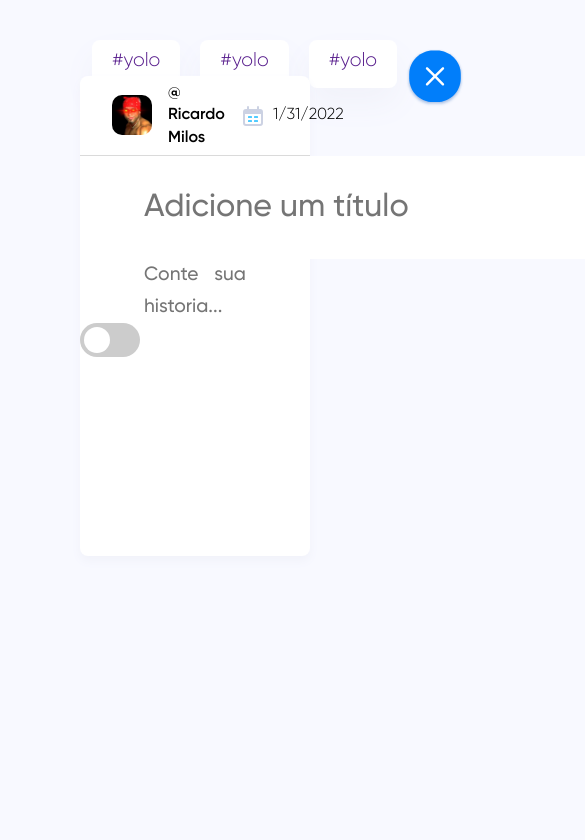
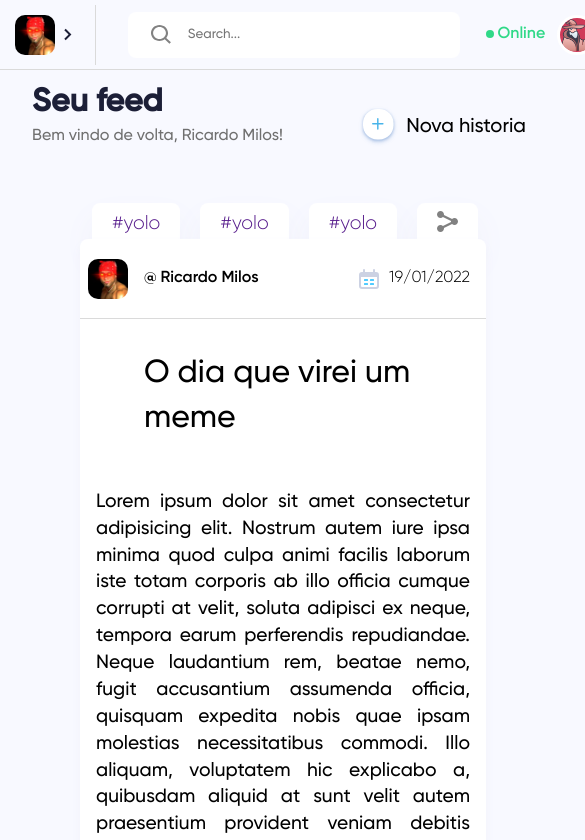
Before and after one commit to lleonotti/Conte-sua-historia, a React (Create React App) app: page / in a window 390 px wide. Shown: the top 840 px of the page, 585 px wide, since content can reach past the window. Built offline with nearby package versions, Linux system fonts and the light colour scheme.

Commit message:
Nova Historia Ajustes + mobile

```diff
--- a/src/components/NovaHistoria.css
+++ b/src/components/NovaHistoria.css
@@ -34,7 +34,6 @@ body {
   font-weight: 400;
   line-height: 1.4;
   margin: 0;
-  color: black;
 }
 
 #new-post-title {
@@ -49,22 +48,36 @@ body {
   line-height: 2rem;
   outline: none;
   resize: none;
+  margin-top: -10rem;
 }
 
-
-#button-quit-post{
+#button-quit-post {
   height: 60px;
   margin-top: 0.5rem;
   margin-right: -2rem;
   cursor: pointer;
 }
 
+.switch-container {
+  display: flex;
+  justify-content: space-between;
+  align-items: center;
+  padding: 1rem 4rem;
+  font-family: "GilroyMedium";
+}
+
+#switch-wrapper {
+  display: flex;
+  align-items: center;
+  /* min-width: 250px; */
+  margin-right: 2rem;
+}
 .switch {
-    position: absolute;
+  position: relative;
   display: inline-block;
-    width: 60px;
+  min-width: 60px;
   height: 34px;
-
+  margin-right: 1rem;
 }
 
 /* Hide default HTML checkbox */
@@ -83,8 +96,8 @@ body {
   right: 0;
   bottom: 0;
   background-color: #ccc;
-    -webkit-transition: .4s;
-    transition: .4s;
+  -webkit-transition: 0.4s;
+  transition: 0.4s;
 }
 
 .slider:before {
@@ -95,16 +108,16 @@ body {
   left: 4px;
   bottom: 4px;
   background-color: white;
-    -webkit-transition: .4s;
-    transition: .4s;
+  -webkit-transition: 0.4s;
+  transition: 0.4s;
 }
 
 input:checked + .slider {
-    background-color: #2196F3;
+  background-color: #2196f3;
 }
 
 input:focus + .slider {
-    box-shadow: 0 0 1px #2196F3;
+  box-shadow: 0 0 1px #2196f3;
 }
 
 input:checked + .slider:before {
@@ -121,3 +134,46 @@ body {
 .slider.round:before {
   border-radius: 50%;
 }
+
+#post-btn {
+  max-width: 280px;
+}
+
+@media (max-width: 425px) {
+  .post-header {
+    padding: 0 0 0 0.5rem;
+    border-bottom: 1px solid var(--main-lines);
+    flex-grow: 1;
+  }
+  #new-post-title {
+    padding: 2rem 1rem 0rem 1rem;
+    font-size: 1.4rem;
+  }
+  .post-content {
+    padding: 1rem 1rem;
+  }
+  #new-post-content {
+    display: block;
+    margin: 0 2rem 0 0;
+    line-height: 2rem;
+    outline: none;
+    resize: none;
+    /* margin-top: -10rem; */
+  }
+
+  .switch-container {
+    padding: 1rem 1rem;
+  }
+
+  #anon-status {
+    font-size: 0.8rem;
+  }
+
+  .switch {
+    position: relative;
+    display: inline-block;
+    min-width: 60px;
+    height: 34px;
+    margin-right: 0.8rem;
+  }
+}
--- a/src/components/NovaHistoria.jsx
+++ b/src/components/NovaHistoria.jsx
@@ -7,6 +7,14 @@ import quit from "../assets/quit-icon.svg"
 import Tag from "./Tag";
 
 function NovaHistoria() {
+  const [anonState, setAnonState] = useState("Modo anônimo desativado");
+  function checkAnonState() {
+    if (anonState == "Modo anônimo desativado") {
+      setAnonState("Modo anônimo ativado")
+    } else {
+      setAnonState("Modo anônimo desativado")
+    }
+  }
   return <div className="postAndtags-container">
   <section className="tags-container">
     <div className="tags-left">
@@ -35,10 +43,19 @@ function NovaHistoria() {
       <input className="post-title" id="new-post-title" placeholder="Adicione um título"></input>
       <textarea className="post-content" id="new-post-content" placeholder="Conte sua historia..."></textarea>
 
-    <label className="switch">
-        <input type="checkbox"></input>
-        <span className="slider round"></span>
-    </label>
+    <div className="switch-container">
+      <div id="switch-wrapper">
+        <label className="switch">
+            <input type="checkbox" onClick={()=> checkAnonState()}></input>
+            <span className="slider round"></span>
+        </label>
+        <p id="anon-status">{anonState}</p>
+      </div>
+
+      <button id="post-btn" className="main-btn" type="button">
+          Postar
+      </button>
+    </div>
     </section>
   </div>
 </div>;
--- a/src/components/Post.css
+++ b/src/components/Post.css
@@ -47,6 +47,7 @@ body {
   border-radius: 8px;
   box-shadow: 0px 5px 10px #f1f2fa;
   z-index: 2;
+  min-width: 350px;
 }
 
 .post-header {
@@ -86,7 +87,11 @@ body {
 }
 
 .post-content-container {
+  display: flex;
+  flex-direction: column;
+  justify-content: space-between;
   min-height: 400px;
+  min-width: 350px;
   padding-bottom: 2rem;
 }
 
--- a/src/index.js
+++ b/src/index.js
@@ -10,7 +10,7 @@ import "./index.css";
 
 ReactDOM.render(
   <React.StrictMode>
-    <NovaHistoria />
+    <Home/>
   </React.StrictMode>,
   document.getElementById("root")
 );
--- a/src/pages/Home.jsx
+++ b/src/pages/Home.jsx
@@ -4,11 +4,14 @@ import "./Home.css";
 import Header from "../components/Header";
 import Post from "../components/Post";
 import Ad from "../components/AdBox";
+import NovaHistoria from "../components/NovaHistoria"
 import plusBtn from "../assets/plusBtn.svg";
 
 function Home() {
   const [navState, setNavState] = useState(1)
-
+  function criaHistoria() {
+    return <NovaHistoria/>
+  }
   return (
     <div className="page-container">
       <Navbar navState={navState}/>
@@ -22,7 +25,7 @@ function Home() {
                 <p id="feed-subtitle">Bem vindo de volta, Ricardo Milos!</p>
               </div>
               <div id="novaHistoria-container">
-                <img src={plusBtn} alt="Botao nova historia" />
+                <img src={plusBtn} alt="Botao nova historia" onClick={criaHistoria()}/>
                 <p id="novaHistoria">Nova historia</p>
               </div>
             </div>
```
Lines whose indentation alone changed are shown as unchanged.
